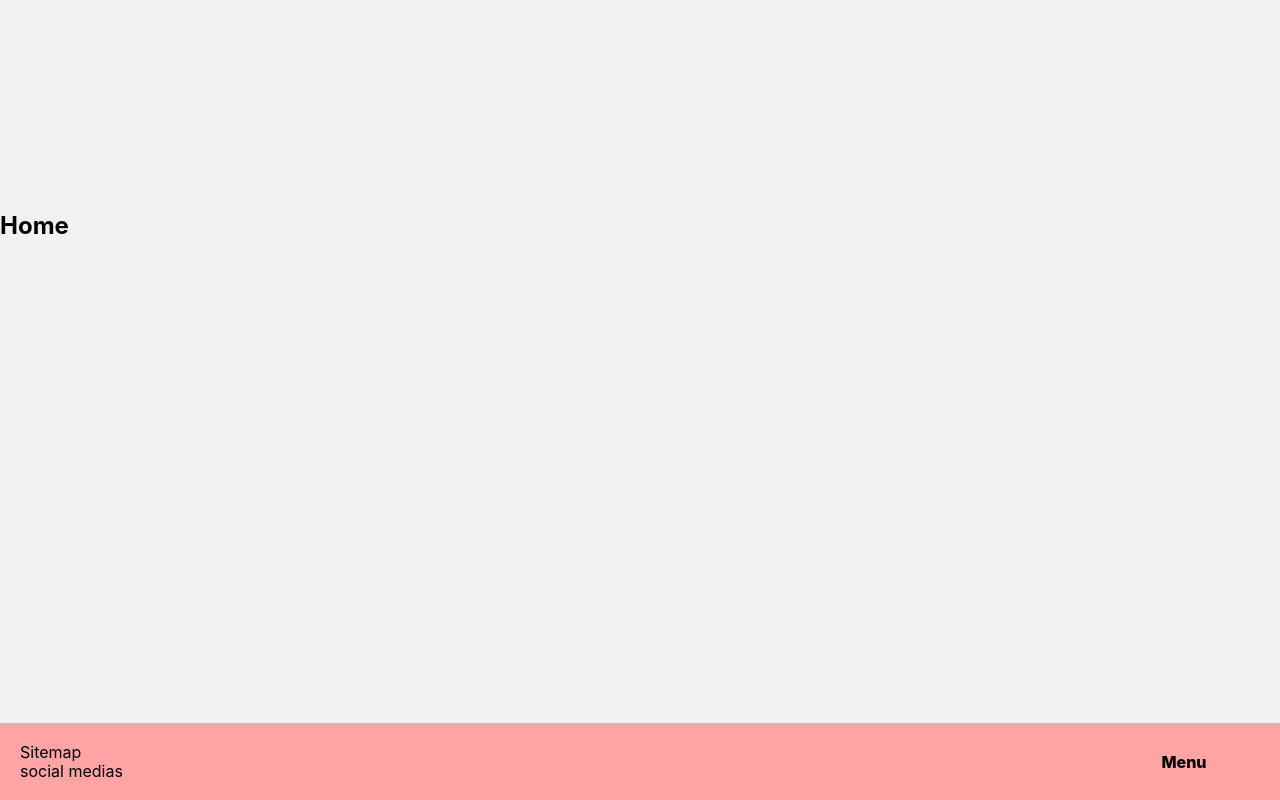
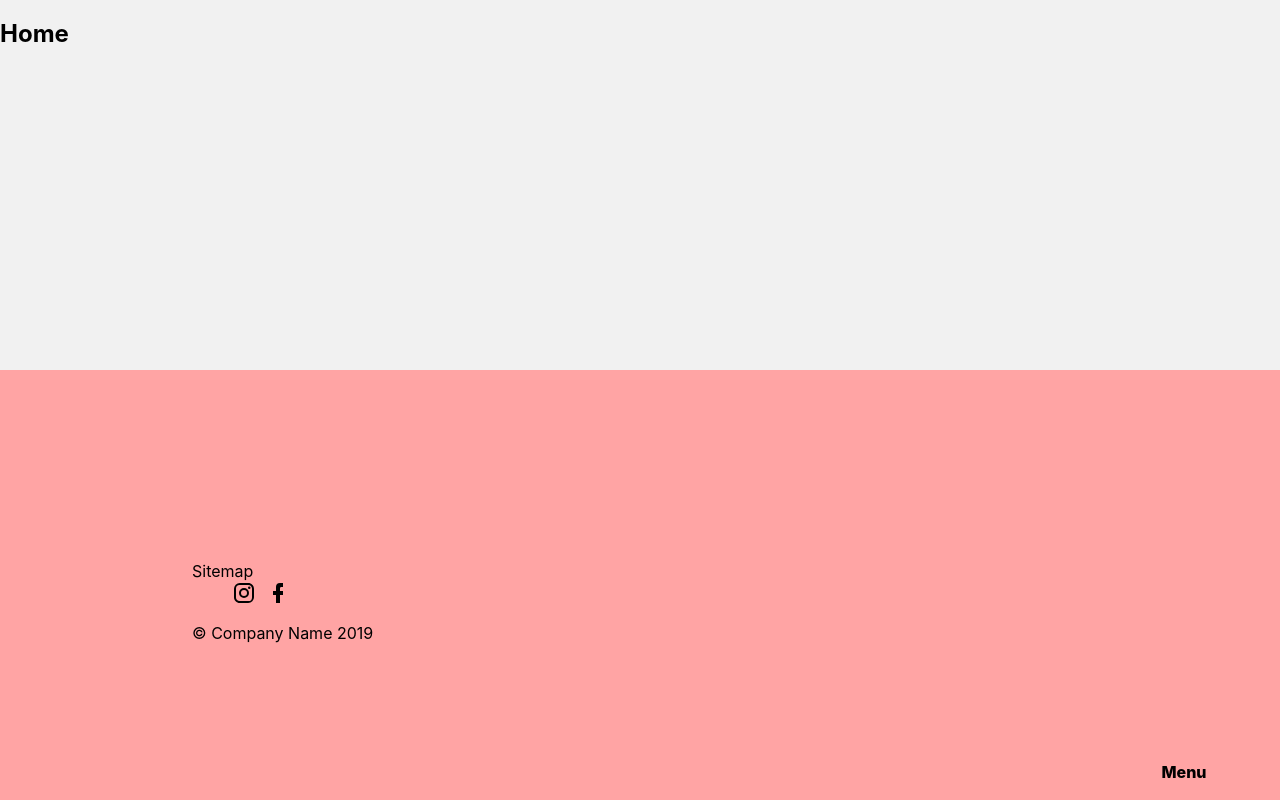
Before and after one commit to yamsboi/a4w, a React (Create React App) app: page / in a window 1280 px wide. Built offline with nearby package versions, Linux system fonts and the light colour scheme; a web font is replaced by a local one.

Commit message:
updated Footer component, adjusted padding across the page, adjusted opacity on the menu container

```diff
--- a/src/Components/App.css
+++ b/src/Components/App.css
@@ -18,10 +18,6 @@
   flex: 1 0 auto;
 }
 
-.content {
-  padding: 15vw 0 15vw 0;
-}
-
 .App {
   height: 100vh;
   display: flex;
--- a/src/Components/Footer.js
+++ b/src/Components/Footer.js
@@ -1,11 +1,39 @@
 import React from "react";
 import "./style/footer.scss";
+
+const year = new Date().getFullYear();
 
 const Footer = () => {
   return (
     <div className="footer">
       <div>Sitemap</div>
-      <div>social medias</div>
+
+      <ul className="social-media-container">
+        <li>
+          <a href="xd">
+            <svg style={{ width: "24px", height: "24px" }} viewBox="0 0 24 24">
+              <path
+                fill="#000000"
+                d="M7.8,2H16.2C19.4,2 22,4.6 22,7.8V16.2A5.8,5.8 0 0,1 16.2,22H7.8C4.6,22 2,19.4 2,16.2V7.8A5.8,5.8 0 0,1 7.8,2M7.6,4A3.6,3.6 0 0,0 4,7.6V16.4C4,18.39 5.61,20 7.6,20H16.4A3.6,3.6 0 0,0 20,16.4V7.6C20,5.61 18.39,4 16.4,4H7.6M17.25,5.5A1.25,1.25 0 0,1 18.5,6.75A1.25,1.25 0 0,1 17.25,8A1.25,1.25 0 0,1 16,6.75A1.25,1.25 0 0,1 17.25,5.5M12,7A5,5 0 0,1 17,12A5,5 0 0,1 12,17A5,5 0 0,1 7,12A5,5 0 0,1 12,7M12,9A3,3 0 0,0 9,12A3,3 0 0,0 12,15A3,3 0 0,0 15,12A3,3 0 0,0 12,9Z"
+              />
+            </svg>
+          </a>
+        </li>
+        <li>
+          <a href="xd">
+            <svg style={{ width: "24px", height: "24px" }} viewBox="0 0 24 24">
+              <path
+                fill="#000000"
+                d="M17,2V2H17V6H15C14.31,6 14,6.81 14,7.5V10H14L17,10V14H14V22H10V14H7V10H10V6A4,4 0 0,1 14,2H17Z"
+              />
+            </svg>
+          </a>
+        </li>
+      </ul>
+
+      <div className="copyright">
+        <p>© Company Name {year}</p>
+      </div>
     </div>
   );
 };
--- a/src/Components/Nav/Nav.jsx
+++ b/src/Components/Nav/Nav.jsx
@@ -38,6 +38,7 @@
     height: state ? 80 : 0,
     from: { opacity: 0, x: 20, height: 0, delay: 200 }
   });
+
   return (
     <nav>
       <Hamburger state={state} toggleState={toggle} />
@@ -46,6 +47,7 @@
           "menu-container " + (state ? "menu-expanded" : "menu-collapsed")
         }
       />
+
       <ul>
         {trail.map(({ x, height, ...rest }, index) => (
           <li>
@@ -56,7 +58,7 @@
                 ...rest,
                 transform: x.interpolate(x => `translate3d(0,${x}px,0)`)
               }}>
-              <animated.div>
+              <animated.div style={{ height }}>
                 <NavLink
                   style={{ height }}
                   key={links[index]}
--- a/src/Components/style/footer.scss
+++ b/src/Components/style/footer.scss
@@ -4,4 +4,19 @@
   flex-shrink: 0;
   padding: 20px;
   background-color: $primary;
+
+  padding: 15vw;
+
+  .social-media-container {
+    display: flex;
+    list-style: none;
+
+    li {
+      margin-right: 10px;
+    }
+  }
+
+  .copyright {
+    position: absolute;
+  }
 }
--- a/src/Components/style/nav.scss
+++ b/src/Components/style/nav.scss
@@ -4,8 +4,23 @@
   text-decoration: underline;
 }
 
+.trails-text {
+  position: relative;
+  width: 100%;
+  height: 80px;
+  line-height: 80px;
+  color: palevioletred;
+  font-weight: 800;
+  will-change: transform, opacity;
+  overflow: hidden;
+}
+
+.trails-text > div {
+  overflow: hidden;
+}
 nav {
   .menu-container {
+    opacity: 0.9;
     right: 0;
     bottom: 0;
     z-index: 8000;
@@ -19,26 +34,11 @@
   }
 
   .menu-expanded {
-    transform: scale(20);
+    transform: scale(30);
   }
   .menu-collapsed {
     transform: scale(0);
     transition-delay: 0.15s;
-  }
-
-  .trails-text {
-    position: relative;
-    width: 100%;
-    height: 80px;
-    line-height: 80px;
-    color: palevioletred;
-    font-weight: 800;
-    will-change: transform, opacity;
-    overflow: hidden;
-  }
-
-  .trails-text > div {
-    overflow: hidden;
   }
 
   ul {
--- a/src/Components/style/variables.scss
+++ b/src/Components/style/variables.scss
@@ -6,7 +6,7 @@
 $breakpoint-mobile: 700px;
 
 // NAV VARIABLES
-$hamburger-size: 60px;
+$hamburger-size: 40px;
 
 // FOOTER
 $footer-height: 300px;
```
